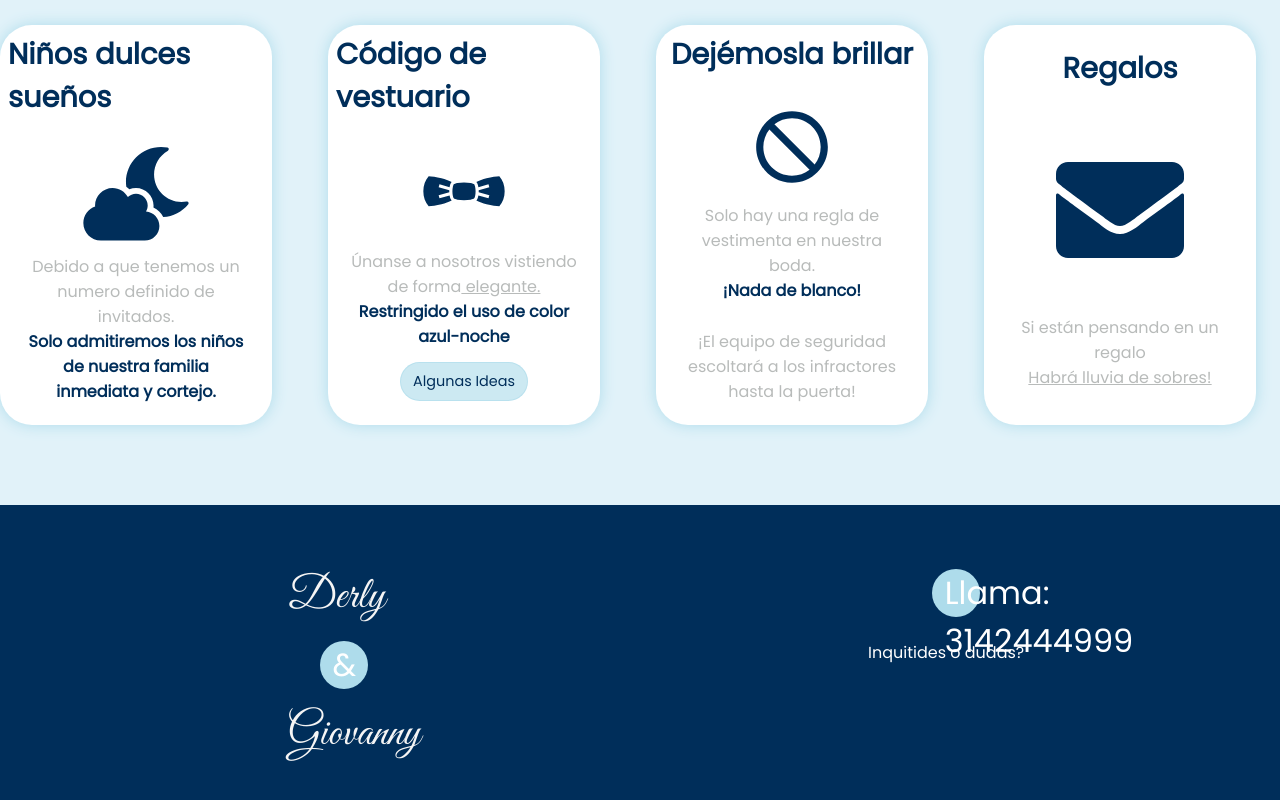
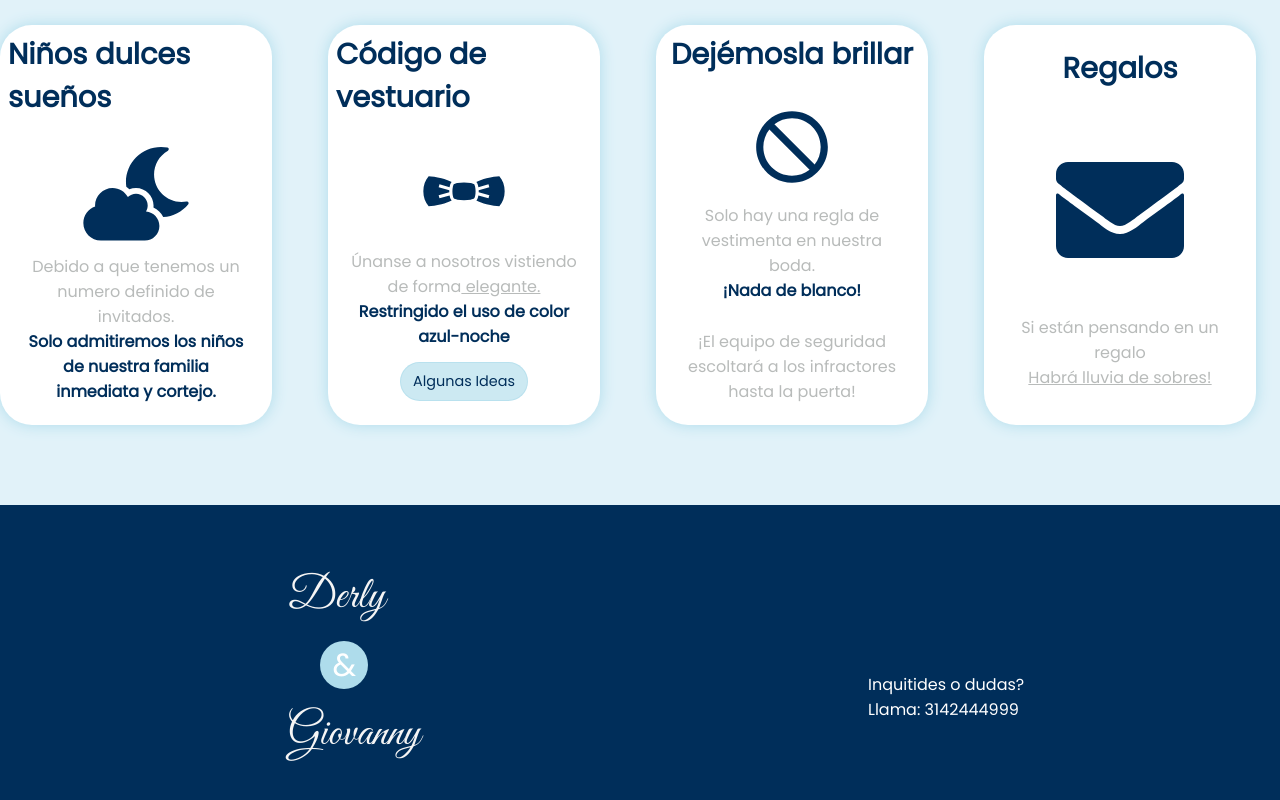
Before and after one commit to Laurajcb/wedding-invitation, a Next.js app: page / in a window 1280 px wide. Shown: the part 1762-2562 px from the top of the page. Built offline with nearby package versions, Linux system fonts and the light colour scheme.

Commit message:
[FIX] classname

```diff
--- a/src/components/Footer.tsx
+++ b/src/components/Footer.tsx
@@ -29,7 +29,7 @@ export default function Footer() {
 
       <article className={styles.questions}>
         <p className={styles.p}>Inquitides o dudas?</p>
-        <span className={styles.span}>Llama: 3142444999</span>
+        <span className={styles.spanFooter}>Llama: 3142444999</span>
       </article>
     </section>
   )
--- a/src/styles/components/Footer.module.css
+++ b/src/styles/components/Footer.module.css
@@ -59,7 +59,7 @@
   text-decoration: none;
 }
 
-.span[href^="tel:"]{
+.spanFooter[href^="tel:"]{
   text-decoration: none;
   color: white;
 }
```
